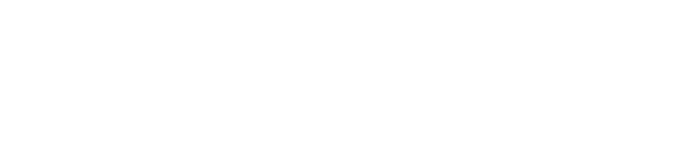
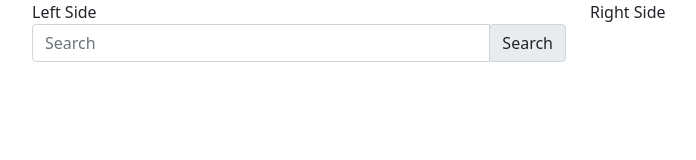
Before and after one commit to Mahbub33/sports-db, a plain HTML site: page index.html in a window 1280 px wide. Shown: the whole page, without its empty margins (62-758 px from the left). Drawn offline with nearby package versions, Linux system fonts and the light colour scheme.

Commit message:
html added

```diff
--- a/index.html
+++ b/index.html
@@ -5,8 +5,28 @@
     <meta http-equiv="X-UA-Compatible" content="IE=edge">
     <meta name="viewport" content="width=device-width, initial-scale=1.0">
     <title>Document</title>
+    <link href="https://cdn.jsdelivr.net/npm/bootstrap@5.1.3/dist/css/bootstrap.min.css" rel="stylesheet" integrity="sha384-1BmE4kWBq78iYhFldvKuhfTAU6auU8tT94WrHftjDbrCEXSU1oBoqyl2QvZ6jIW3" crossorigin="anonymous">
+    <script src="https://cdn.jsdelivr.net/npm/bootstrap@5.1.3/dist/js/bootstrap.bundle.min.js" integrity="sha384-ka7Sk0Gln4gmtz2MlQnikT1wXgYsOg+OMhuP+IlRH9sENBO0LRn5q+8nbTov4+1p" crossorigin="anonymous"></script>
+    <link rel="stylesheet" href="style.css">
 </head>
 <body>
+    <div class="container w-100 m-auto">
+        <div class="row w-100 m-auto">
+            <div class="col-md-6 m-auto">
+                Left Side
+                <div class="input-group mb-3">
+                    <input id="search-box" type="text" class="form-control" placeholder="Search" aria-label="Search" aria-describedby="basic-addon2">
+                    <div class="input-group-append">
+                      <span class="input-group-text" id="search-btn">Search</span>
+                    </div>
+                  </div>
+            </div>
+            <div class="col-md-6">
+                Right Side
+            </div>
+        </div>
+    </div>
 
+    <script src="app.js"></script>
 </body>
 </html>
```
